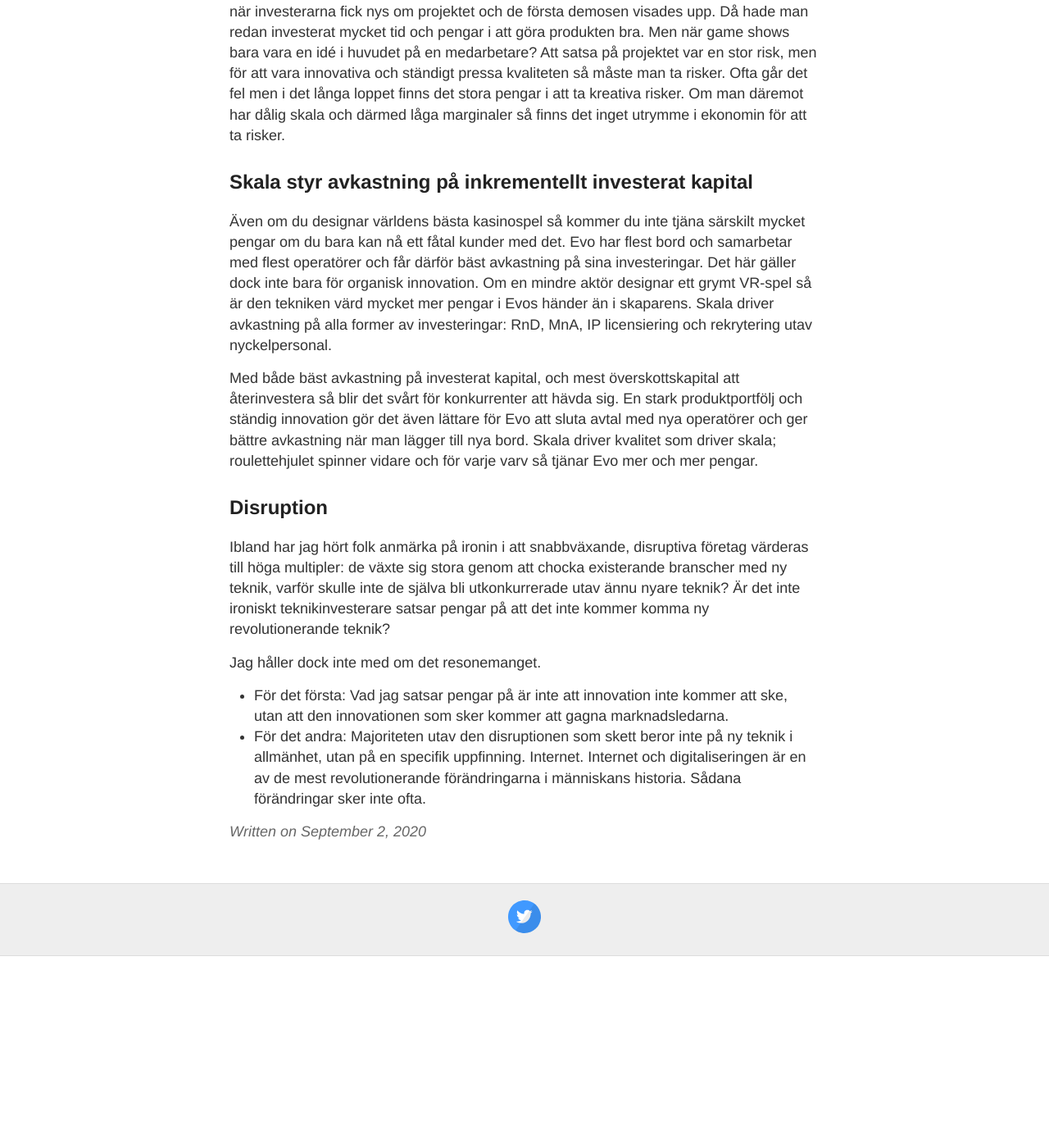
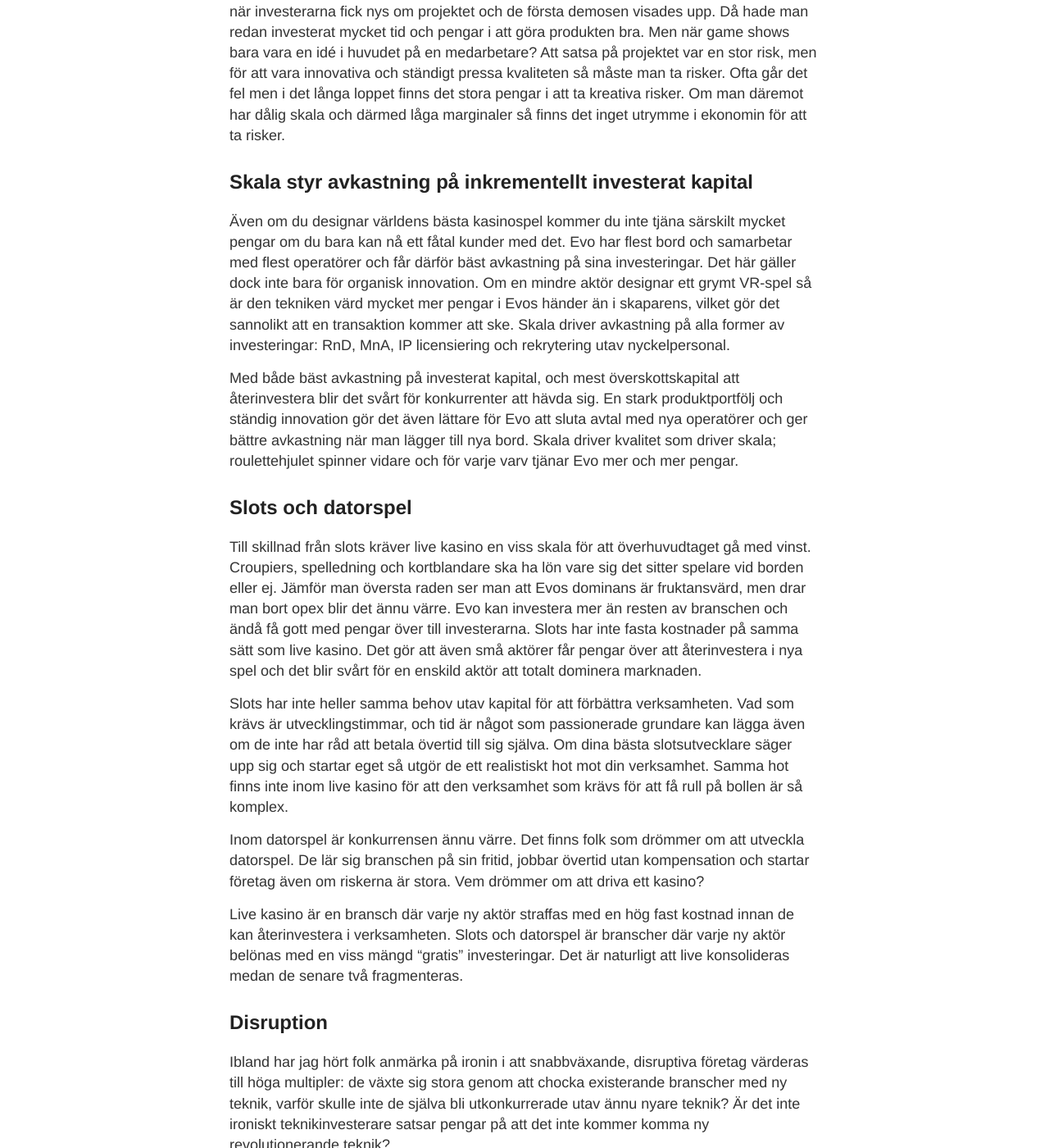
Before and after one commit to 5hadowart/5hadowart.github.io, a Jekyll site: the page built from _posts/2020-09-02-evo.md, in a window 1280 px wide and 1400 px high, scrolled down 1789 px. Shown: the whole window at 82% size. Built offline with Jekyll 4.4.1, drawn with Linux system fonts in a browser that asks for light colours; before the commit the page ends 2955 px from its top, so only the background shows below that; some of the changed text lies outside the part shown.

Commit message:
evo. fourth edit

```diff
--- a/_posts/2020-09-02-evo.md
+++ b/_posts/2020-09-02-evo.md
@@ -51,14 +51,31 @@ Men när game shows bara vara en idé i huvudet på en medarbetare? Att satsa p
 man ta risker. Ofta går det fel men i det långa loppet finns det stora pengar i att ta kreativa risker. Om man däremot har dålig skala och därmed låga marginaler så finns det inget utrymme i ekonomin för att ta risker.
 
 ## Skala styr avkastning på inkrementellt investerat kapital
-Även om du designar världens bästa kasinospel så kommer du inte tjäna särskilt mycket pengar om du bara kan nå ett fåtal kunder med det. Evo har flest bord och samarbetar med flest
+Även om du designar världens bästa kasinospel kommer du inte tjäna särskilt mycket pengar om du bara kan nå ett fåtal kunder med det. Evo har flest bord och samarbetar med flest
 operatörer och får därför bäst avkastning på sina investeringar.
-Det här gäller dock inte bara för organisk innovation. Om en mindre aktör designar ett grymt VR-spel så är den tekniken värd mycket mer pengar i Evos händer än i skaparens.
+Det här gäller dock inte bara för organisk innovation. Om en mindre aktör designar ett grymt VR-spel så är den tekniken värd mycket mer pengar i Evos händer än i skaparens,
+vilket gör det sannolikt att en transaktion kommer att ske.
 Skala driver avkastning på alla former av investeringar: RnD, MnA, IP licensiering och rekrytering utav nyckelpersonal.
 
-Med både bäst avkastning på investerat kapital, och mest överskottskapital att återinvestera så blir det svårt för konkurrenter att hävda sig.
+Med både bäst avkastning på investerat kapital, och mest överskottskapital att återinvestera blir det svårt för konkurrenter att hävda sig.
 En stark produktportfölj och ständig innovation gör det även lättare för Evo att sluta avtal med nya operatörer och ger bättre avkastning när man lägger till nya bord. Skala driver
-kvalitet som driver skala; roulettehjulet spinner vidare och för varje varv så tjänar Evo mer och mer pengar.
+kvalitet som driver skala; roulettehjulet spinner vidare och för varje varv tjänar Evo mer och mer pengar.
+
+## Slots och datorspel
+Till skillnad från slots kräver live kasino en viss skala för att överhuvudtaget gå med vinst. Croupiers, spelledning och kortblandare ska ha lön vare sig
+det sitter spelare vid borden eller ej. Jämför man översta raden ser man att Evos dominans är fruktansvärd, men drar man bort opex blir det ännu värre.
+Evo kan investera mer än resten av branschen och ändå få gott med pengar över till investerarna. Slots har inte fasta kostnader på samma sätt som live kasino.
+Det gör att även små aktörer får pengar över att återinvestera i nya spel och det blir svårt för en enskild aktör att totalt dominera marknaden.
+
+Slots har inte heller samma behov utav kapital för att förbättra verksamheten. Vad som krävs är utvecklingstimmar,
+och tid är något som passionerade grundare kan lägga även om de inte har råd att betala övertid till sig själva. Om dina bästa slotsutvecklare säger upp sig och startar
+eget så utgör de ett realistiskt hot mot din verksamhet. Samma hot finns inte inom live kasino för att den verksamhet som krävs för att få rull på bollen är så komplex.
+
+Inom datorspel är konkurrensen ännu värre. Det finns folk som drömmer om att utveckla datorspel. De lär sig branschen på sin fritid, jobbar övertid utan kompensation
+och startar företag även om riskerna är stora. Vem drömmer om att driva ett kasino?
+
+Live kasino är en bransch där varje ny aktör straffas med en hög fast kostnad innan de kan återinvestera i verksamheten. Slots och datorspel är branscher där varje ny aktör belönas
+med en viss mängd "gratis" investeringar. Det är naturligt att live konsolideras medan de senare två fragmenteras.
 
 ## Disruption
 Ibland har jag hört folk anmärka på ironin i att snabbväxande, disruptiva företag värderas till höga multipler: de växte sig stora genom att
@@ -66,7 +83,7 @@ chocka existerande branscher med ny teknik, varför skulle inte de själva bli u
 pengar på att det inte kommer komma ny revolutionerande teknik?
 
 Jag håller dock inte med om det resonemanget.
-* För det första: Vad jag satsar pengar på är inte att innovation inte kommer att ske, utan att den innovationen som sker kommer att
+1. Vad jag satsar pengar på är inte att innovation inte kommer att ske, utan att den innovationen som sker kommer att
 gagna marknadsledarna.
-* För det andra: Majoriteten utav den disruptionen som skett beror inte på ny teknik i allmänhet, utan på en specifik uppfinning. Internet.
+2. Majoriteten utav den disruptionen som skett beror inte på ny teknik i allmänhet, utan på en specifik uppfinning: Internet.
 Internet och digitaliseringen är en av de mest revolutionerande förändringarna i människans historia. Sådana förändringar sker inte ofta.
```
